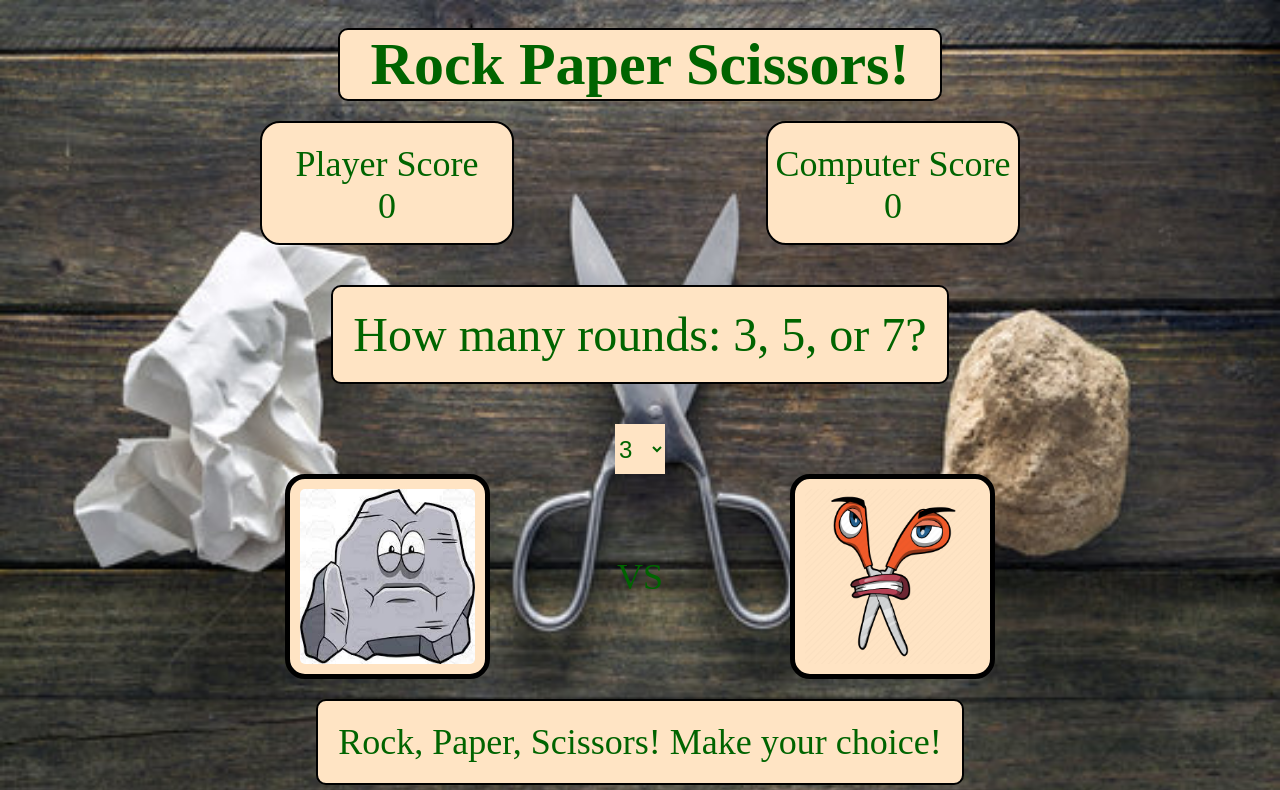
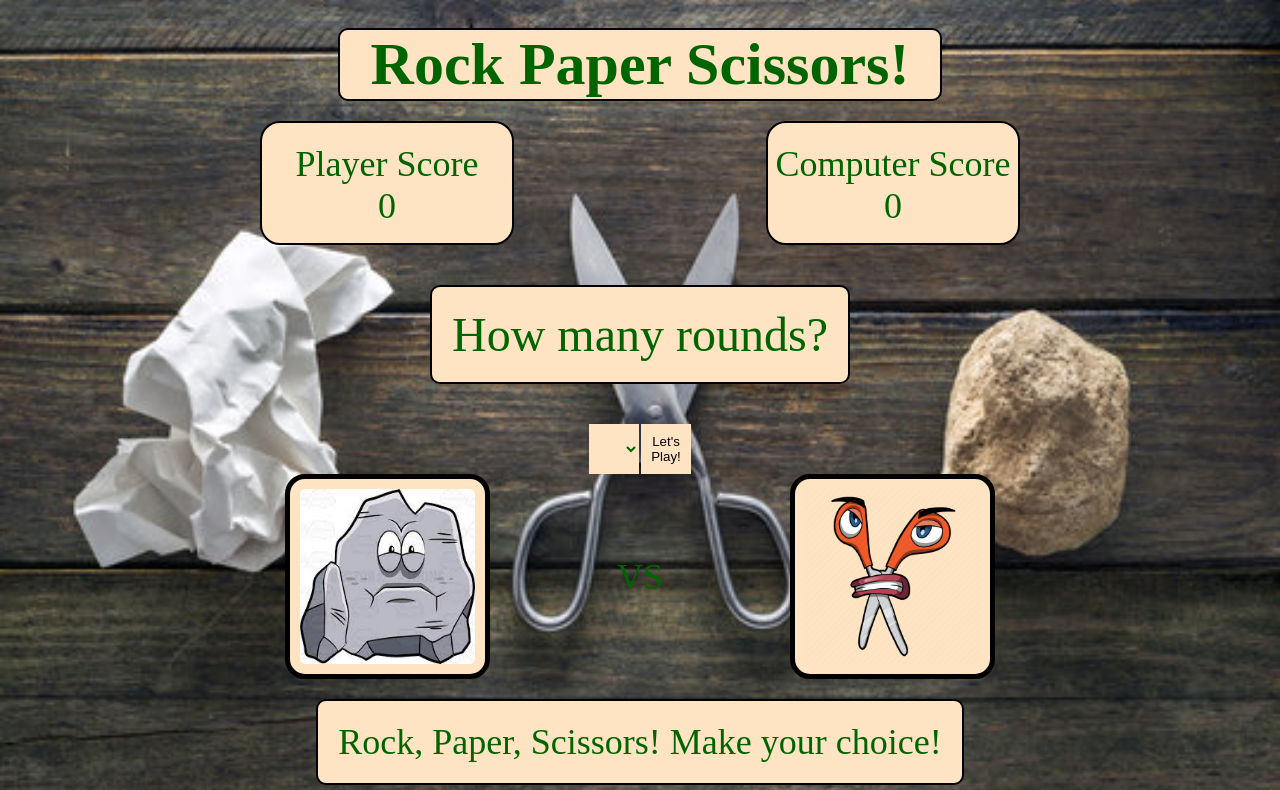
Before and after one commit to Theski-Theland/rock-paper-scissors, a plain HTML site: page index.html in a window 1280 px wide. Shown: the top 790 px of the page. Drawn offline with Linux system fonts and the light colour scheme.

Commit message:
Adjust classes

```diff
--- a/index.html
+++ b/index.html
@@ -24,12 +24,16 @@
         </div>
 
         <div class="container-message">
-            <div class="game-messages">How many rounds: 3, 5, or 7?</div>
-            <select required class="answer">
-                <option>3</option>
-                <option>5</option>
-                <option>7</option>
-              </select>
+            <div class="game-messages">How many rounds?</div>
+            <form>
+                <select required class="answer">
+                        <option></option>
+                        <option>3</option>
+                        <option>5</option>
+                        <option>7</option>
+                </select>
+                <input class="submit btn" type="submit" value="Let's Play!"/>
+            </form>
         </div>
         <div class="play-round">
             <img class ="selection player" src="images/rock.jpg" alt ="A rock" width="150px" height="150px">
```
